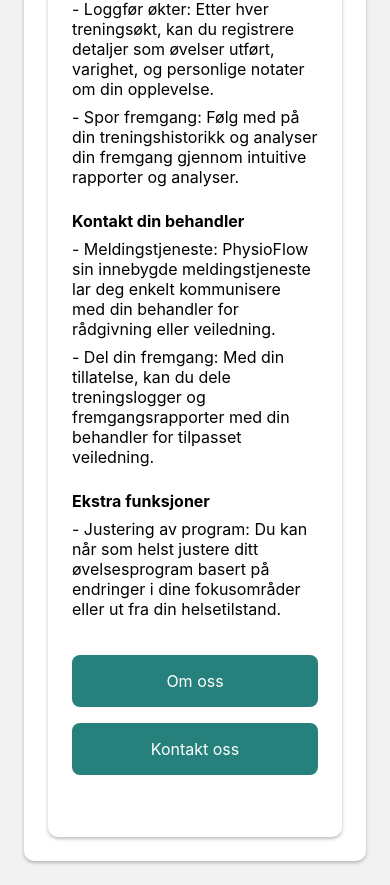
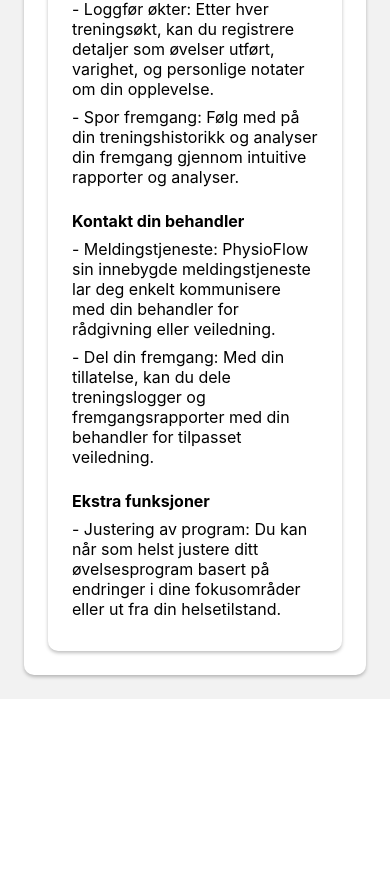
Before and after one commit to TommyS-NO/PhysioFlow-Prototype, a React Native app in the folder frontend/: screen /UserGuideScreen in a window 390 px wide. Shown: the part 633-1518 px from the top of the page. After the commit the page ends 1332 px from the top, so only its background shows below. Built offline with nearby package versions, Linux system fonts and the light colour scheme; no server answers.

Commit message:
Removed "Om oss" and "Contact us"

```diff
--- a/frontend/Screens/UserGuideScreen.tsx
+++ b/frontend/Screens/UserGuideScreen.tsx
@@ -8,14 +8,6 @@ import { theme } from "../theme";
 
 const UserGuideScreen: React.FC = () => {
   const navigation = useNavigation();
-
-  const handleAboutPress = () => {
-    navigation.navigate("AboutScreen");
-  };
-
-  const handleContactPress = () => {
-    navigation.navigate("ContactScreen");
-  };
 
   return (
     <View style={styles.container}>
@@ -69,11 +61,6 @@ const UserGuideScreen: React.FC = () => {
             øvelsesprogram basert på endringer i dine fokusområder eller ut fra
             din helsetilstand.
           </Text>
-
-          <View style={styles.buttonContainer}>
-            <CustomButton onPress={handleAboutPress} title="Om oss" />
-            <CustomButton onPress={handleContactPress} title="Kontakt oss" />
-          </View>
         </ScrollView>
       </View>
     </View>
```
